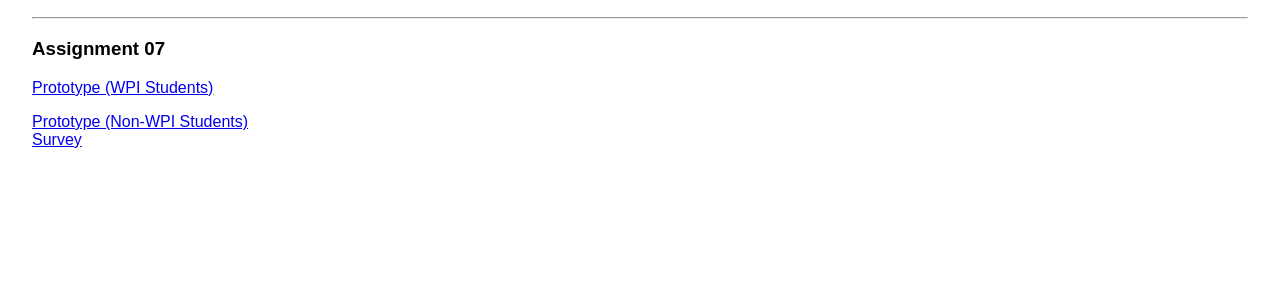
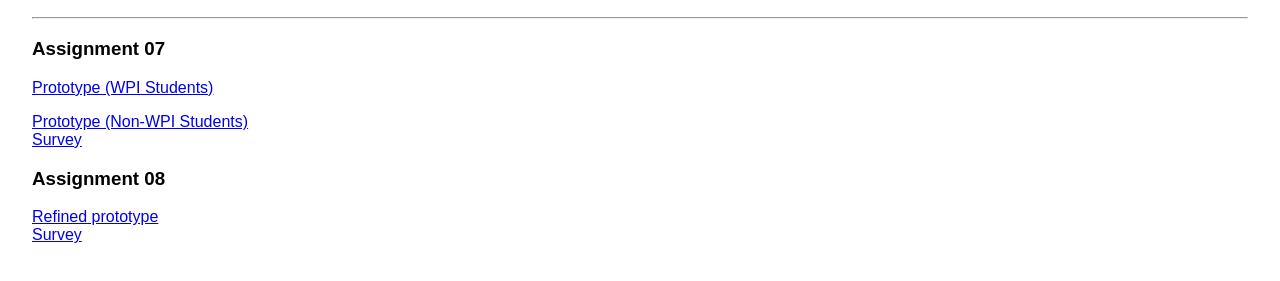
Before and after one commit to palomagonzalez/palomagonzalez.github.io, a plain HTML site: page IMGD-2900/index.html in a window 1280 px wide. Shown: the part 121-402 px from the top of the page. Drawn offline with Linux system fonts and the light colour scheme.

Commit message:
Update index.html

```diff
--- a/IMGD-2900/index.html
+++ b/IMGD-2900/index.html
@@ -52,12 +52,12 @@
     <p></p>
 
 
-    <!--
+
     <h3>Assignment 08</h3>
-    <p><a href="A08/game.html">Refined prototype</a><br/>
-    <a href="#">Survey</a></p>
+    <p><a href="A08/game.html">Refined prototype </a><br/>
+    <a href="https://forms.gle/AFtUN2t4aQC6fsSz6">Survey</a></p>
     <p></p>
-    -->
+
 
     <!--
     <h3>Assignment 09</h3>
```
